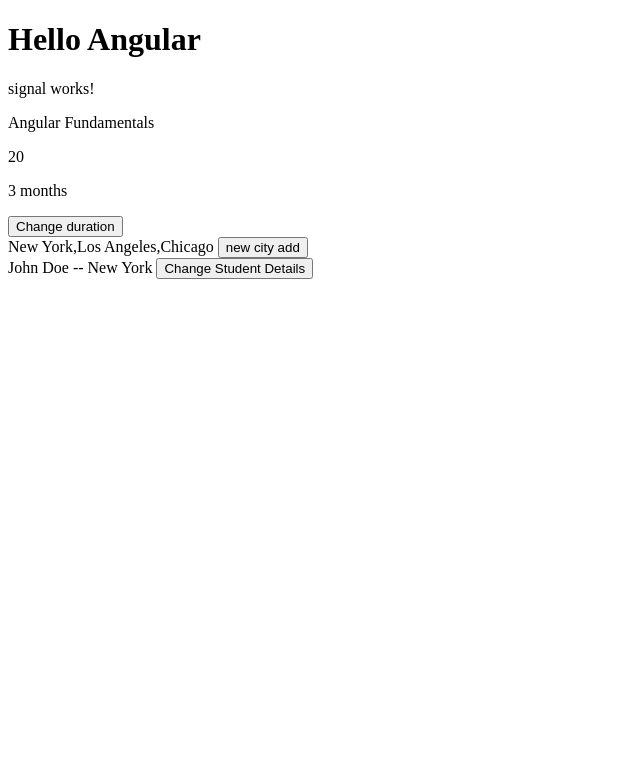
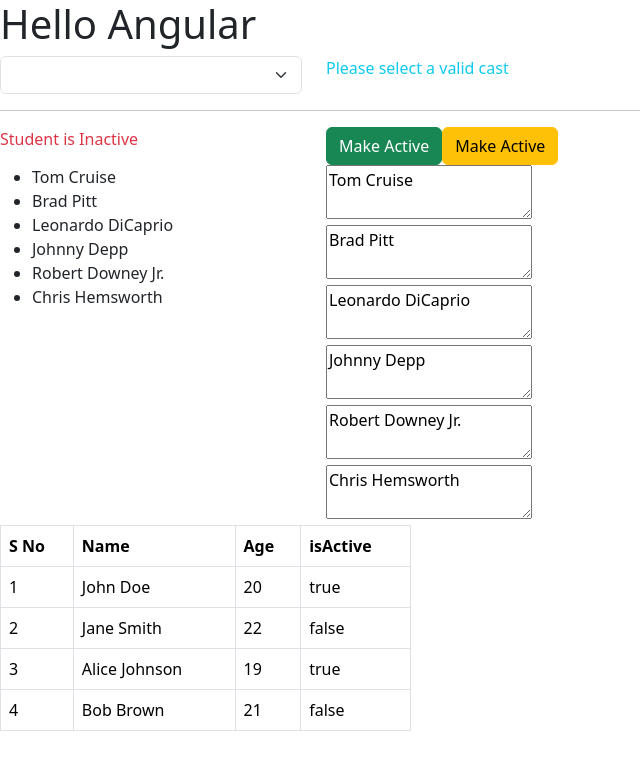
Before and after one commit to MohammadUzairArif/Angular-20, an Angular app: page / in a window 1280 px wide. Shown: the top 770 px of the page, without its empty margins (0-640 px from the left). Built offline with nearby package versions, Linux system fonts and the light colour scheme.

Commit message:
Control flow statement

```diff
--- a/angular.json
+++ b/angular.json
@@ -25,6 +25,7 @@
               }
             ],
             "styles": [
+              "node_modules/bootstrap/dist/css/bootstrap.min.css",
               "src/styles.css"
             ]
           },
--- a/package.json
+++ b/package.json
@@ -28,6 +28,7 @@
     "@angular/forms": "^20.2.0",
     "@angular/platform-browser": "^20.2.0",
     "@angular/router": "^20.2.0",
+    "bootstrap": "^5.3.7",
     "rxjs": "~7.8.0",
     "tslib": "^2.3.0",
     "zone.js": "~0.15.0"
--- a/src/app/app.html
+++ b/src/app/app.html
@@ -15,4 +15,6 @@
   </tr>
 </table> -->
 <!-- <app-data-binding></app-data-binding> -->
-<app-signal></app-signal>
+<!-- <app-signal></app-signal> -->
+
+<app-control-flow></app-control-flow>
--- a/src/app/app.ts
+++ b/src/app/app.ts
@@ -4,11 +4,12 @@ import { Admin } from './components/admin/admin';
 import { User } from './components/user/user';
 import { DataBinding } from './components/data-binding/data-binding';
 import { Signal } from "./components/signal/signal";
+import { ControlFlow } from "./components/control-flow/control-flow";
 
 
 @Component({
   selector: 'app-root',
-  imports: [RouterOutlet, Admin, User, DataBinding, Signal],
+  imports: [RouterOutlet, Admin, User, DataBinding, Signal, ControlFlow],
   templateUrl: './app.html',
   styleUrl: './app.css'
 })
--- /dev/null
+++ b/src/app/components/control-flow/control-flow.html
@@ -0,0 +1,86 @@
+<div class="row">
+    <div class="col-3">
+        <select [(ngModel)]="selectedCast" class="form-select">
+            <option>ABC cast</option>
+            <option>DEF cast</option>
+            <option>GHI cast</option>
+            <option>Other</option>
+        </select>
+    </div>
+    <!-- If else-if else -->
+    <div class="col-3">
+        @if (selectedCast === 'ABC cast') {
+        <span class="text-success">ABC cast is selected</span>
+        } @else if (selectedCast === 'DEF cast') {
+        <span class="text-warning">DEF cast is selected</span>
+        } @else if (selectedCast === 'GHI cast') {
+        <span class="text-danger">GHI cast is selected</span>
+        } @else {
+        <span class="text-info">Please select a valid cast</span>
+        }
+    </div>
+    <div class="col-3">
+        @if (selectedCast === 'Other') {
+        <input type="text" class="form-control" placeholder="Enter cast name">
+        }
+
+    </div>
+</div>
+<hr>
+<div class="row">
+    <div class="col-3">
+        @if (isStudentActive() == true) {
+        <span class="text-success">Student is Active</span>
+        }@else {
+        <span class="text-danger">Student is Inactive</span>
+        }
+    </div>
+    <div class="col-4">
+        <button class="btn btn-success" (click)="changeStatus(true)">Make Active</button>
+        <button class="btn btn-warning" (click)="changeStatus(false)">Make Active</button>
+    </div>
+</div>
+
+<!-- for loop -->
+<div class="row">
+    <div class="col-3">
+        <ul>
+            @for (item of castList; track $index) {
+            <li>{{item}}</li>
+            }
+        </ul>
+    </div>
+    <div class="col-3">
+        @for (item of castList; track $index) {
+        <textarea [value]="item"></textarea>
+        }
+
+    </div>
+</div>
+
+<div class="row">
+    <div class="col-4">
+        <table class="table table-bordered">
+            <thead>
+                <tr>
+                    <th>S No</th>
+                    <th>Name</th>
+                    <th>Age</th>
+                    <th>isActive</th>
+
+                </tr>
+            </thead>
+            <tbody>
+                @for (item of studentList; track $index) {
+                <tr>
+                    <td>{{$index + 1}}</td>
+                    <td>{{item.name}}</td>
+                    <td>{{item.age}}</td>
+                    <td>{{item.isActive}}</td>
+                </tr>
+                }
+            </tbody>
+
+        </table>
+    </div>
+</div>
--- /dev/null
+++ b/src/app/components/control-flow/control-flow.ts
@@ -0,0 +1,34 @@
+
+import { Component, signal } from '@angular/core';
+import { FormsModule } from '@angular/forms';
+
+
+@Component({
+  selector: 'app-control-flow',
+  imports: [FormsModule],
+  templateUrl: './control-flow.html',
+  styleUrl: './control-flow.css'
+})
+export class ControlFlow {
+   selectedCast: string = '';
+   isStudentActive = signal(false);
+
+    castList: string[] = [
+      'Tom Cruise',
+      'Brad Pitt',
+      'Leonardo DiCaprio',
+      'Johnny Depp',
+      'Robert Downey Jr.',
+      'Chris Hemsworth'
+    ];
+
+    studentList = [
+      { name: 'John Doe', age: 20, isActive: true },
+      { name: 'Jane Smith', age: 22, isActive: false },
+      { name: 'Alice Johnson', age: 19, isActive: true },
+      { name: 'Bob Brown', age: 21, isActive: false }
+    ]
+   changeStatus(value: boolean) {
+     this.isStudentActive.set(value);
+   }
+}
```
Also changed, not shown: src/app/components/control-flow/control-flow.css (added), 2 other files (tests, documents, lock files or other folders).
